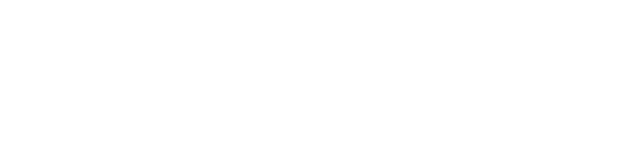
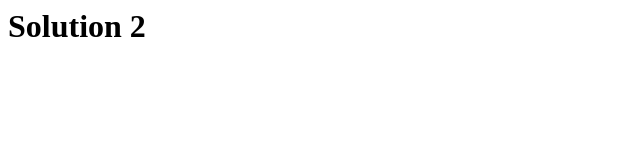
Before and after one commit to Cuddle-Bear/module2-solution, a plain HTML site: page index.html in a window 1280 px wide. Shown: the whole page, without its empty margins (0-640 px from the left). Drawn offline with Linux system fonts and the light colour scheme.

Commit message:
small addition

```diff
--- a/index.html
+++ b/index.html
@@ -3,5 +3,6 @@
 <head>
 </head>
 <body>
+  <h1>Solution 2<h1>
 </body>
 </html>
```
